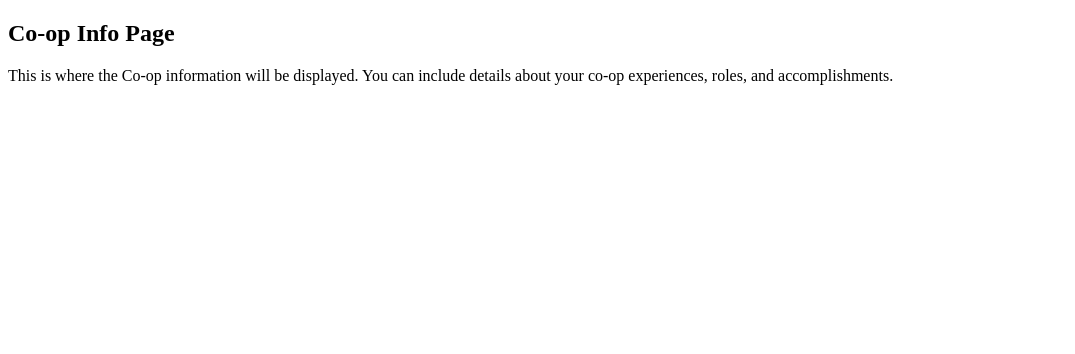
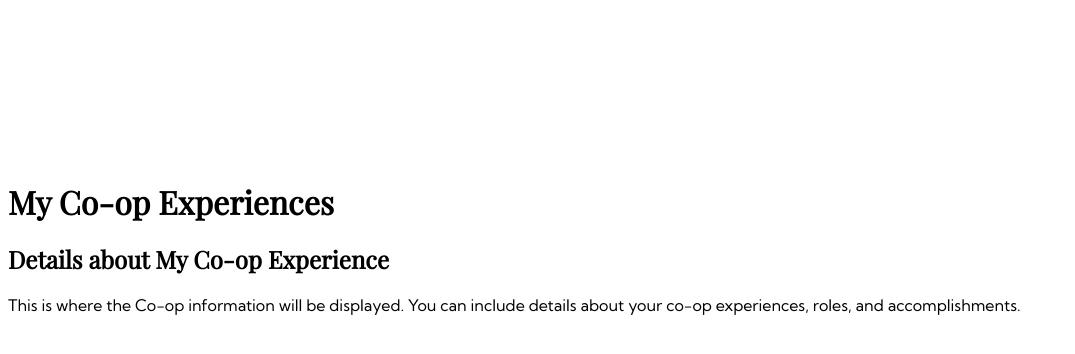
Before and after one commit to galiPolyak/new-portfolio, a Next.js app: page /coop-info in a window 1280 px wide. Shown: the top 354 px of the page, without its empty margins (0-1075 px from the left). Built offline with nearby package versions, Linux system fonts and the light colour scheme.

Commit message:
coop page

```diff
--- a/src/pages/coop-info.tsx
+++ b/src/pages/coop-info.tsx
@@ -1,12 +1,37 @@
 'use client';
+
+import { Playfair_Display } from 'next/font/google';
+import { Kumbh_Sans } from 'next/font/google';
+
+const playfairDisplay = Playfair_Display({ subsets: ['latin'], weight: '400' });
+const kumbhSans = Kumbh_Sans({ subsets: ['latin'] });
 
 const CoopInfo = () => {
   return (
-    <div>
-      <h2 className='flex justify-center'>Co-op Info Page</h2>
-      <p className='flex justify-center'>
-        This is where the Co-op information will be displayed. You can include details about your co-op experiences, roles, and accomplishments.
-      </p>
+    <div style={{ position: 'relative', height: 'calc(100vh - 8rem)', overflow: 'hidden' }}>
+      <canvas id="myCanvas" className="w-full h-full"></canvas>
+      <div
+        id="main__content"
+        className={`absolute top-1/4 left-1/4 right-1/4 ${playfairDisplay.className}`}
+      >
+        <h1
+          className={`text-8xl font-bold bg-clip-text text-transparent bg-gradient-to-t from-[#ee4086] to-[#ffb199]`}
+          style={{ lineHeight: '1.2' }}
+        >
+          My Co-op Experiences
+
+        </h1>
+        <h2
+          className={`text-4xl font-light bg-clip-text text-transparent bg-black`}
+        >
+          Details about My Co-op Experience
+        </h2>
+        <p
+          className={`text-lg text-black ${kumbhSans.className}`}
+        >
+          This is where the Co-op information will be displayed. You can include details about your co-op experiences, roles, and accomplishments.
+        </p>
+      </div>
     </div>
   );
 };
--- a/src/pages/home.tsx
+++ b/src/pages/home.tsx
@@ -21,6 +21,7 @@ const Home = () => {
         >
           <h1
             className={`text-8xl font-bold bg-clip-text text-transparent bg-gradient-to-t from-[#ee4086] to-[#ffb199] mb-4`}
+            style={{ lineHeight: '1.2' }}
           >
             HELLO, I'M GALI.
           </h1>
```
Also changed, not shown: 1 other file (tests, documents, lock files or other folders).
